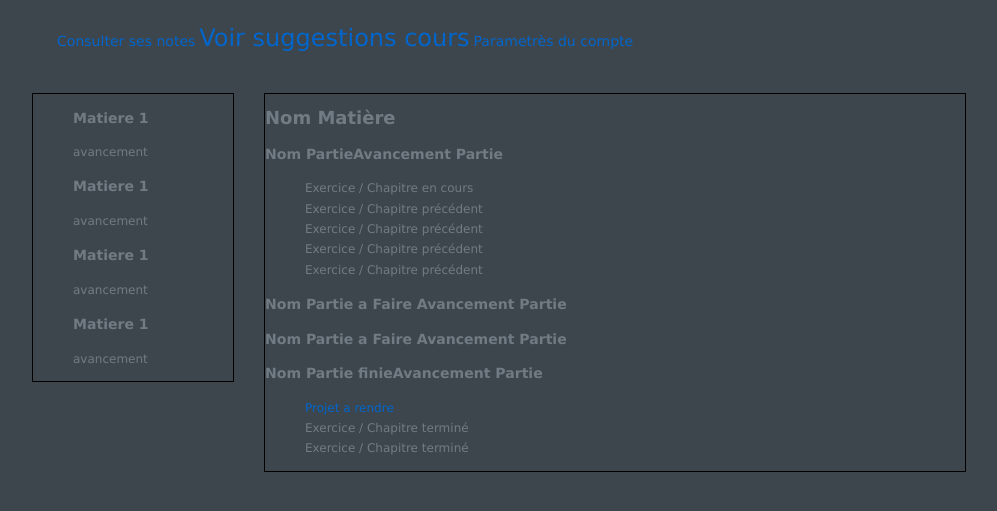
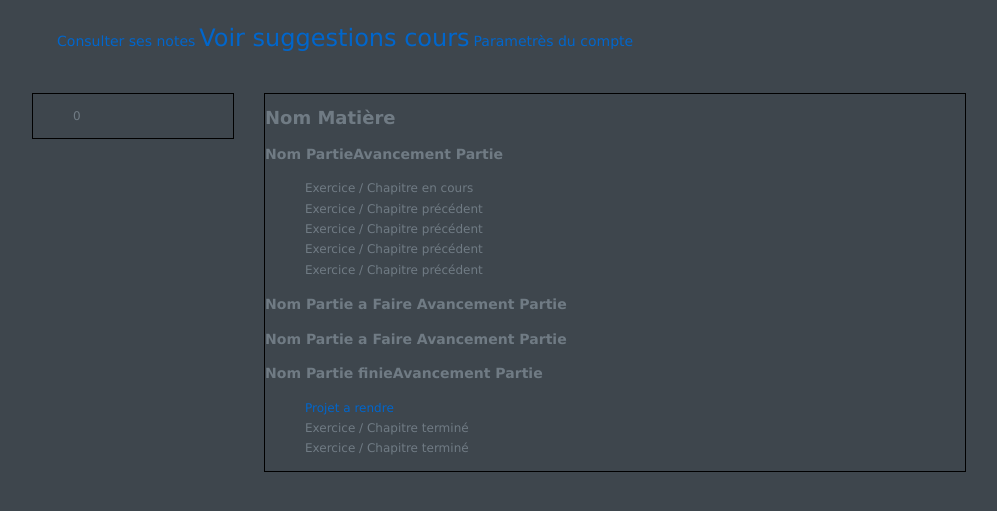
Before and after one commit to tsalmon/HFGL, a PHP site: the page made by src/application/views/etudiant.php in a window 1280 px wide. Shown: the top 511 px of the page, without its empty margins (123-1120 px from the left). Run offline with PHP 8.4, Linux system fonts and the light colour scheme; the template is opened without the code that fills it: most values are stand-ins (such as "Sample title", 1, 10 or a date in 2020); some libraries are stand-ins or nearby versions.

Commit message:
cours list

```diff
--- a/src/application/views/etudiant.php
+++ b/src/application/views/etudiant.php
@@ -4,10 +4,9 @@
 	<nav id="liste_matiere">
 		<ul>
 			<?php
-				echo '<li><div><h3>Matiere 1</h3><span>avancement</span></div></li>';
-				echo '<li><div><h3>Matiere 1</h3><span>avancement</span></div></li>';
-				echo '<li><div><h3>Matiere 1</h3><span>avancement</span></div></li>';
-				echo '<li><div><h3>Matiere 1</h3><span>avancement</span></div></li>';
+			foreach ($liste_matiere as $key => $value) {
+				echo "<li>".$key."</li>";
+			}
 			?>
 		</ul>
 	</nav>
```
Also changed, not shown: src/application/controller/Studentcontroller.php (+18 -7 lines).
